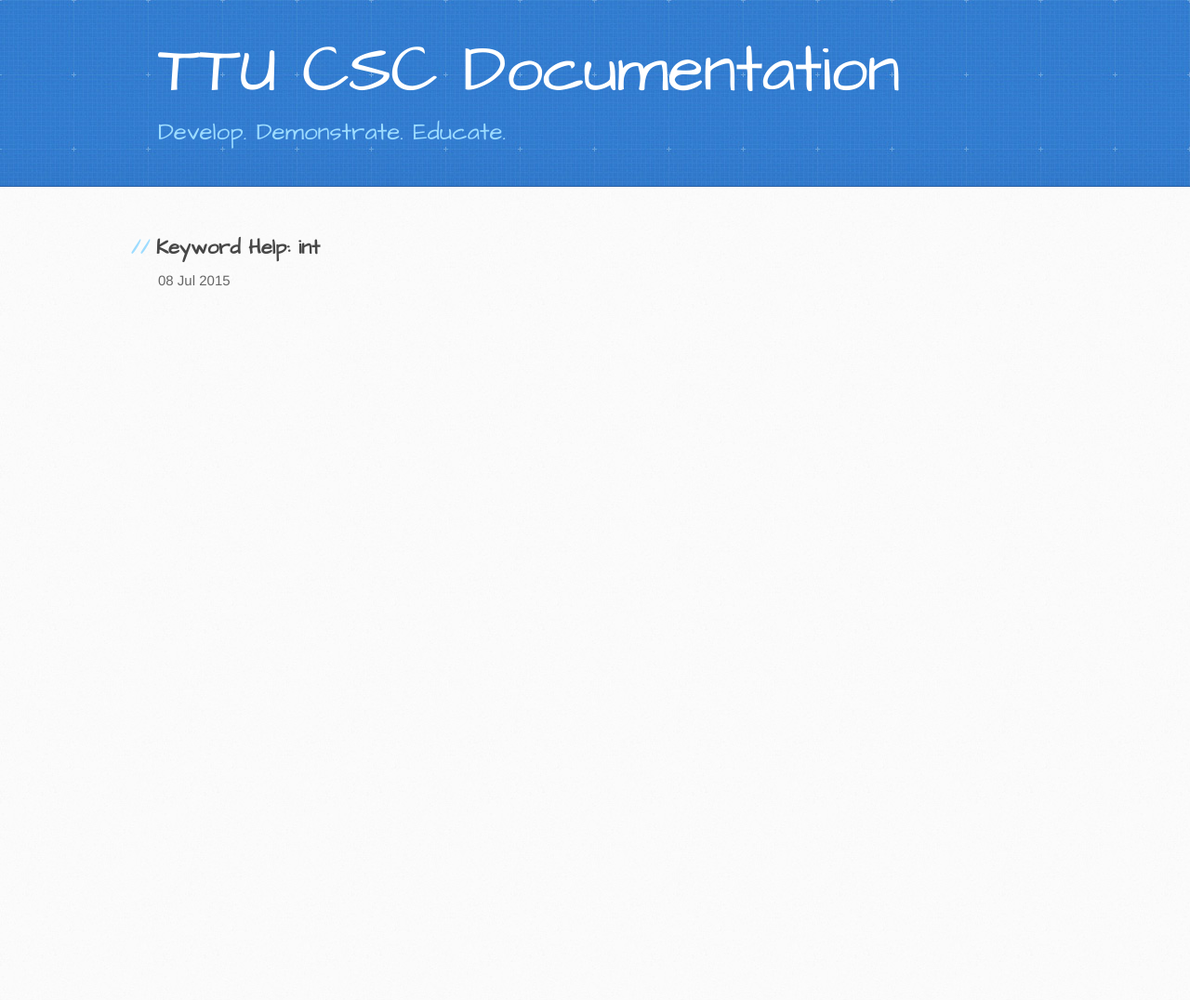
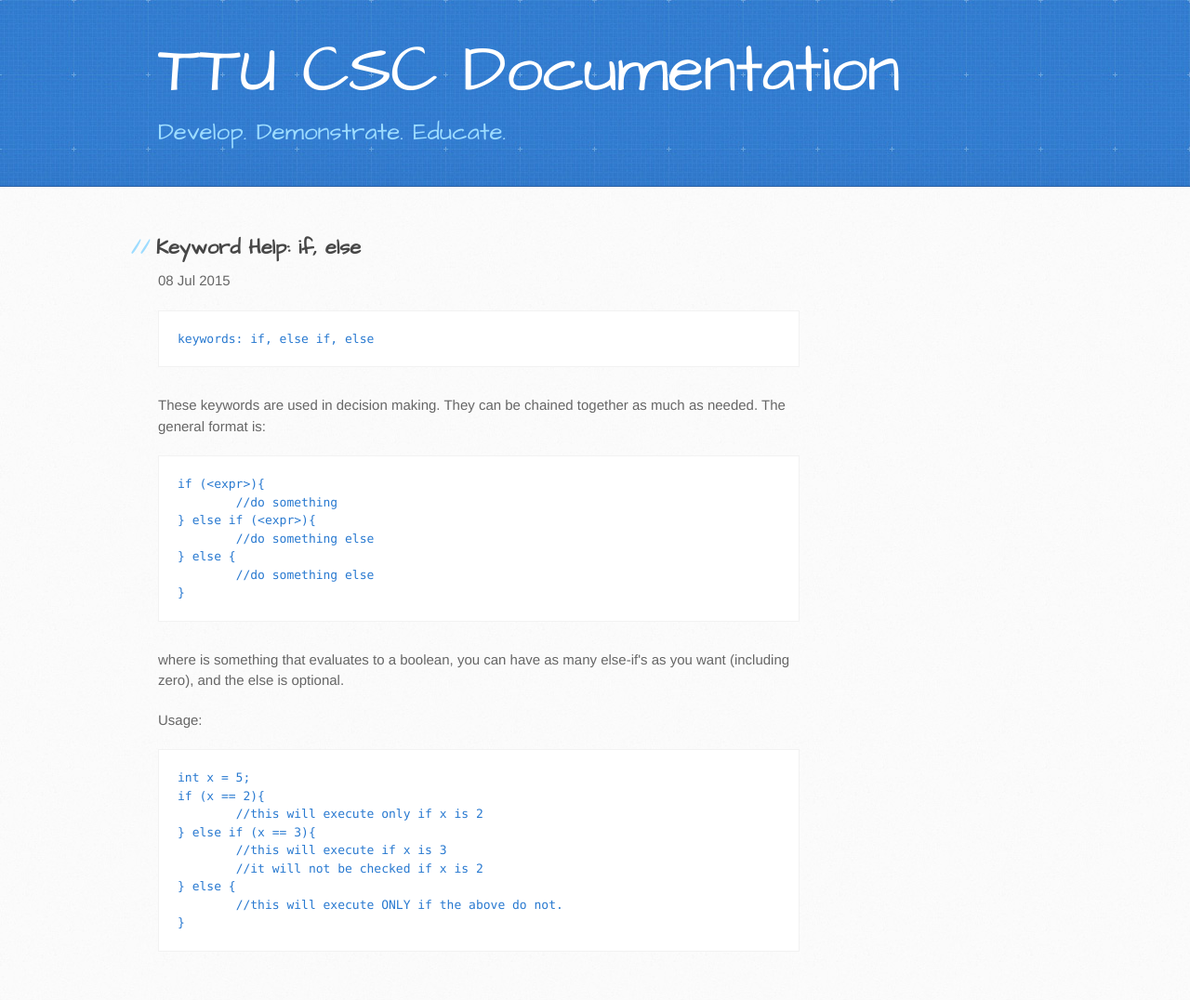
Before and after one commit to TTU-CSC/ttu-csc.github.com, a Jekyll site: the page built from _posts/2015-07-08-ifelse.markdown, in a window 1280 px wide. Shown: the whole page at 93% size. Built offline with Jekyll 4.4.1, drawn with Linux system fonts in a browser that asks for light colours; before the commit the page ends 900 px from its top, so only the background shows below that.

Commit message:
Update 2015-07-08-ifelse.markdown

```diff
--- a/_posts/2015-07-08-ifelse.markdown
+++ b/_posts/2015-07-08-ifelse.markdown
@@ -1,6 +1,31 @@
 ---
 layout: post
-title:  "Keyword Help: int"
+title:  "Keyword Help: if, else"
 date:   2015-07-08 15:37:30
 categories: docs
 ---
+	keywords: if, else if, else
+
+These keywords are used in decision making. They can be chained together as much as needed. The general format is:
+
+	if (<expr>){
+		//do something
+	} else if (<expr>){
+		//do something else
+	} else {
+		//do something else
+	}
+
+where <expr> is something that evaluates to a boolean, you can have as many else-if's as you want (including zero), and the else is optional.
+
+Usage:
+
+	int x = 5;
+	if (x == 2){
+		//this will execute only if x is 2
+	} else if (x == 3){
+		//this will execute if x is 3
+		//it will not be checked if x is 2
+	} else {
+		//this will execute ONLY if the above do not.
+	}
```
